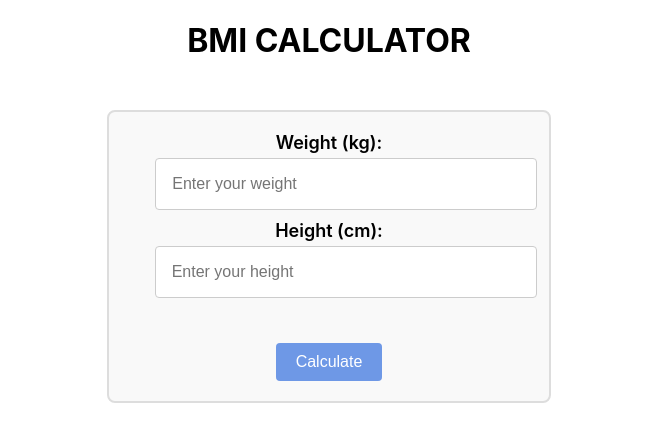
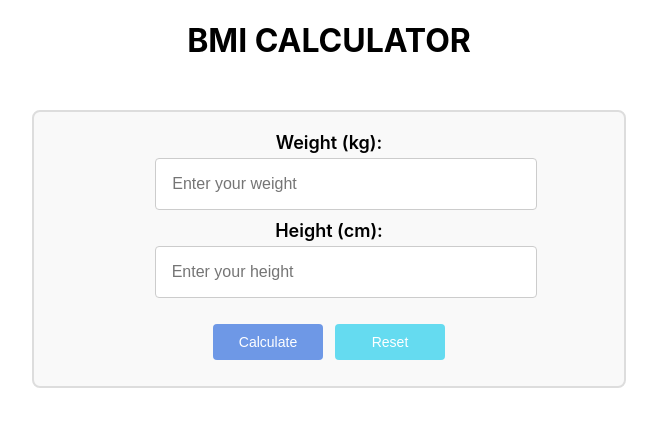
Before and after one commit to KrunoMirkovski/BMI-Calculator-, a React (Create React App) app: page / in a window 1280 px wide. Shown: the top 442 px of the page, without its empty margins (311-968 px from the left). Built offline with nearby package versions, Linux system fonts and the light colour scheme.

Commit message:
add Reset button

```diff
--- a/src/BmiCalculator.css
+++ b/src/BmiCalculator.css
@@ -1,6 +1,8 @@
 /* BmiCalculator.css */
 .container {
-    max-width: 400px;
+    max-width: 550px;
+    display: flex;
+    flex-direction: column;
     margin: 50px auto;
     padding: 20px;
     border: 2px solid #ddd;
@@ -10,11 +12,11 @@
   }
 
   .inputwrap {
-    margin-bottom: 15px;
+    margin-bottom: 10px;
     display: flex;
     flex-direction: column;
-    align-items: center;
-    justify-content: center;
+    align-items:center;
+    justify-content:center;
   }
 
   .inputwrap label {
@@ -33,12 +35,21 @@
     border: 1px solid #ccc;
   }
 
+  .button-group {
+    width: 60%;
+    display: flex;
+    justify-content:center;
+    align-items: center;
+    margin: 0 auto;
+  }
+
   button {
-    margin-top: 20px;
+    width: 110px;
     padding: 10px 20px;
+    margin: 6px;
     background-color: #6e98e6;
     color: white;
-    font-size: 16px;
+    font-size: 14px;
     border: none;
     border-radius: 4px;
     cursor: pointer;
@@ -49,6 +60,14 @@
     ;
   }
 
+  .reset-button {
+    background-color: #65dbf0;
+  }
+
+  .reset-button:hover {
+    background-color: #4aaec0;
+  }
+
   .result {
     margin-top: 20px;
   }
--- a/src/BmiCalculator.js
+++ b/src/BmiCalculator.js
@@ -2,24 +2,30 @@ import React, { useState } from "react";
 import "./BmiCalculator.css";
 
 const BmiCalculator = () => {
+  // State variables to store user input for weight and height
   const [weight, setWeight] = useState("");
   const [height, setHeight] = useState("");
-  const [bmi, setBmi] = useState(null);
-  const [status, setStatus] = useState("");
+  // State variables to store the calculated BMI and its corresponding status
+  const [bmi, setBmi] = useState(null); // Stores the calculated BMI value
+  const [status, setStatus] = useState(""); // Stores the BMI category
 
+  // Function to calculate the BMI
   const calculateBMI = () => {
+    // Validate that both fields are filled
     if (!weight || !height) {
       alert("Please enter both weight and height!");
       return;
     }
 
+    // Convert height from cm to meters and calculate BMI
     const heightInMeters = parseFloat(height) / 100;
     const bmiValue = (
       parseFloat(weight) /
       (heightInMeters * heightInMeters)
-    ).toFixed(2);
-    setBmi(bmiValue);
+    ).toFixed(2); // Calculate BMI and round it to 2 decimal places
+    setBmi(bmiValue); // Update the BMI state
 
+    // Determine the BMI category based on the calculated value
     let bmiStatus = "";
     if (bmiValue < 18.5) {
       bmiStatus = "Underweight";
@@ -30,7 +36,15 @@ const BmiCalculator = () => {
     } else {
       bmiStatus = "Obesity";
     }
-    setStatus(bmiStatus);
+    setStatus(bmiStatus); // Update the BMI status state
+  };
+
+  // Function to reset all fields and states
+  const resetFields = () => {
+    setWeight("");
+    setHeight("");
+    setBmi(null);
+    setStatus("");
   };
 
   return (
@@ -55,7 +69,12 @@ const BmiCalculator = () => {
           />
         </label>
       </div>
-      <button onClick={calculateBMI}>Calculate</button>
+      <div className="button-group">
+        <button onClick={calculateBMI}>Calculate</button>
+        <button onClick={resetFields} className="reset-button">
+          Reset
+        </button>
+      </div>
       {bmi && (
         <div className="result">
           <h3>Your BMI: {bmi}</h3>
```
